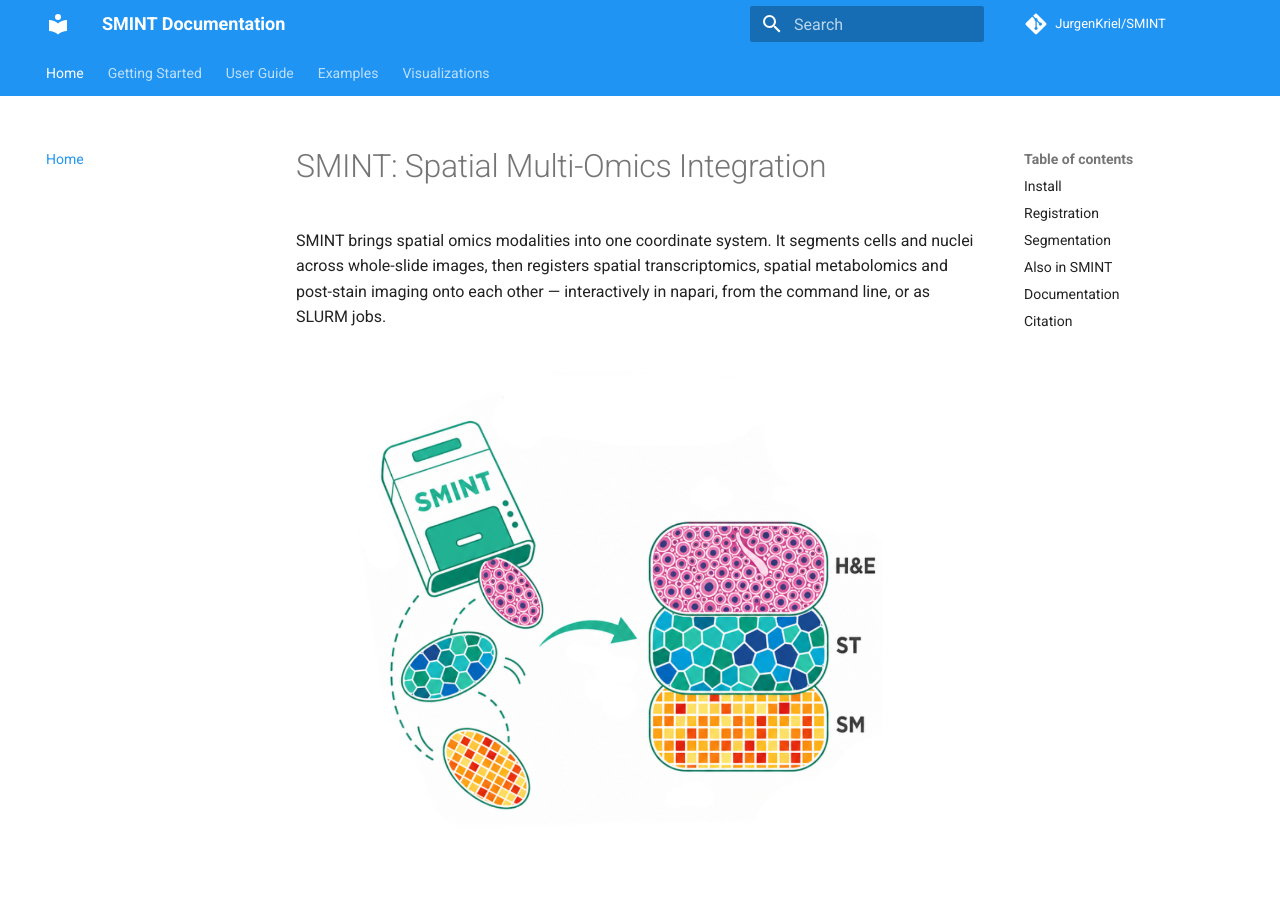
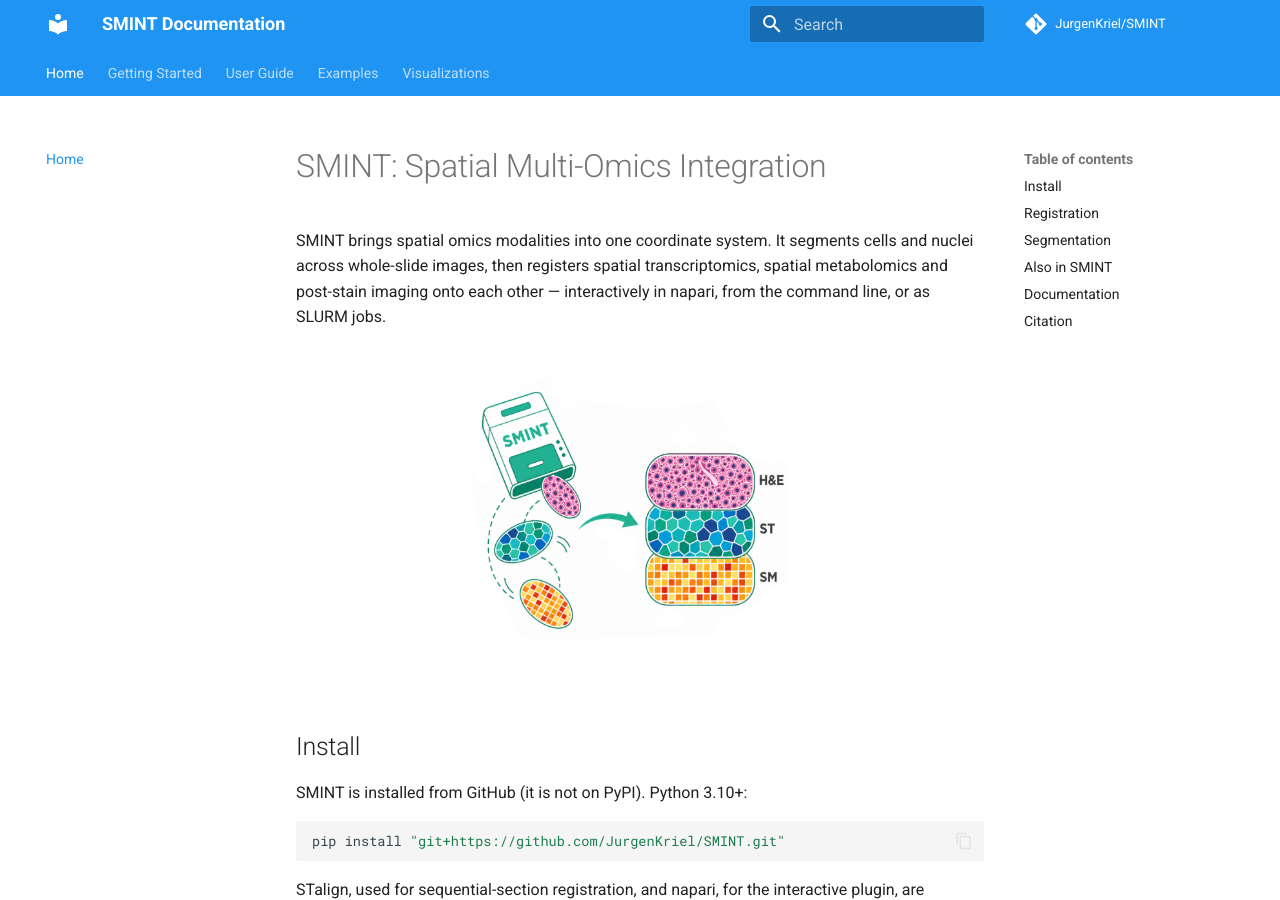
Before and after one commit to JurgenKriel/SMINT, an MkDocs documentation site: the page built from docs/index.md, in a window 1280 px wide and 900 px high. Built offline with MkDocs 1.6.1 and Material for MkDocs 9.7.7, drawn with Linux system fonts in a browser that asks for light colours; comment, search, counter and statistics services are not loaded; the version menu is left out.

Commit message:
docs: show the SMINT logo on the site home page
Serve the logo from docs/assets and centre it at 420 px, matching the
README, instead of a full-width hotlink to the repository file.

Co-Authored-By: Claude Opus 5.5 <noreply@anthropic.com>

```diff
--- a/docs/index.md
+++ b/docs/index.md
@@ -5,7 +5,9 @@ cells and nuclei across whole-slide images, then registers spatial
 transcriptomics, spatial metabolomics and post-stain imaging onto each other —
 interactively in napari, from the command line, or as SLURM jobs.
 
-![SMINT Workflow](https://github.com/JurgenKriel/SMINT/raw/main/smint_new_logo_2.png)
+<p align="center">
+  <img src="assets/smint_logo.png" alt="SMINT combines H&amp;E, spatial transcriptomics and spatial metabolomics" width="420">
+</p>
 
 ## Install
 
```
Also changed, not shown: docs/assets/smint_logo.png (added).
